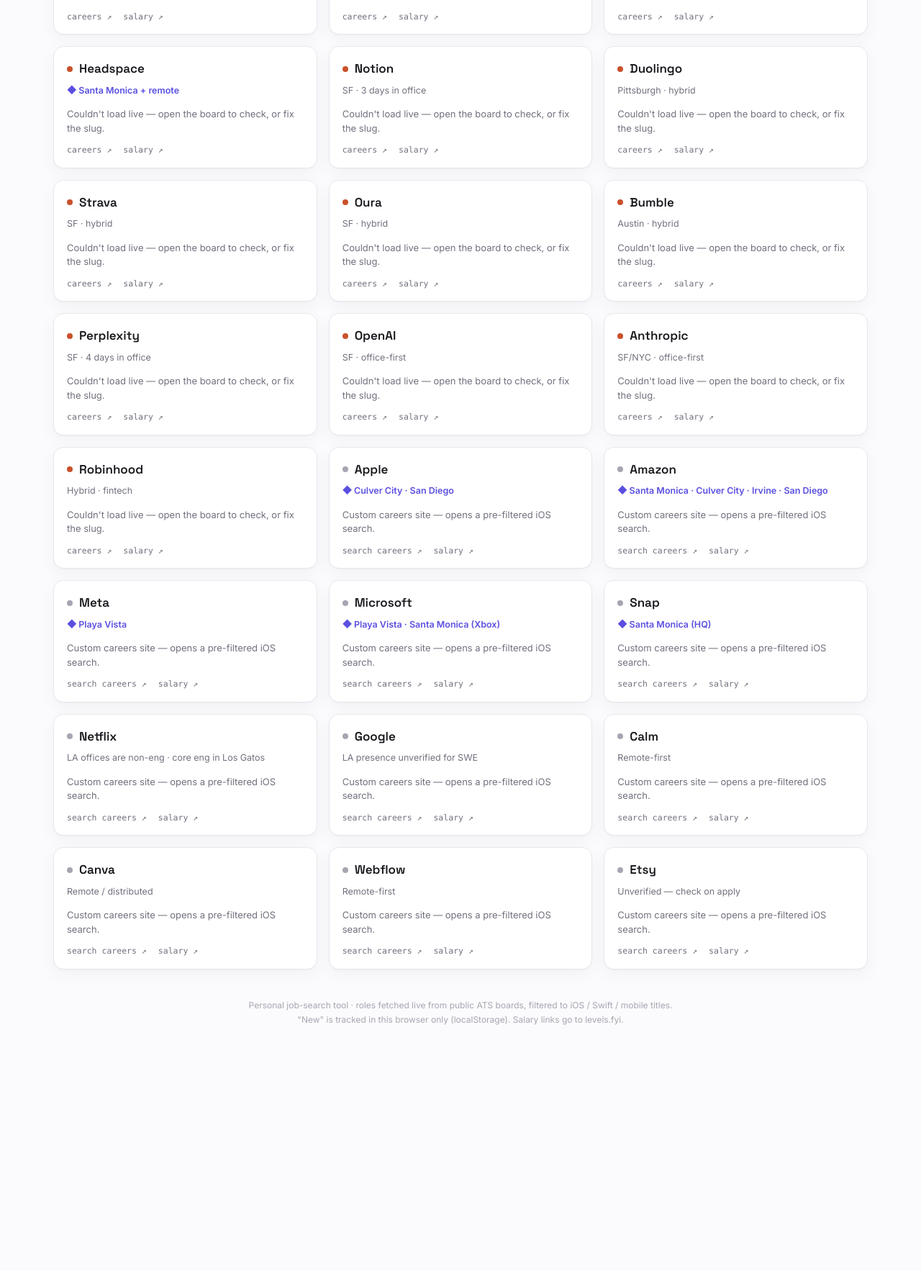
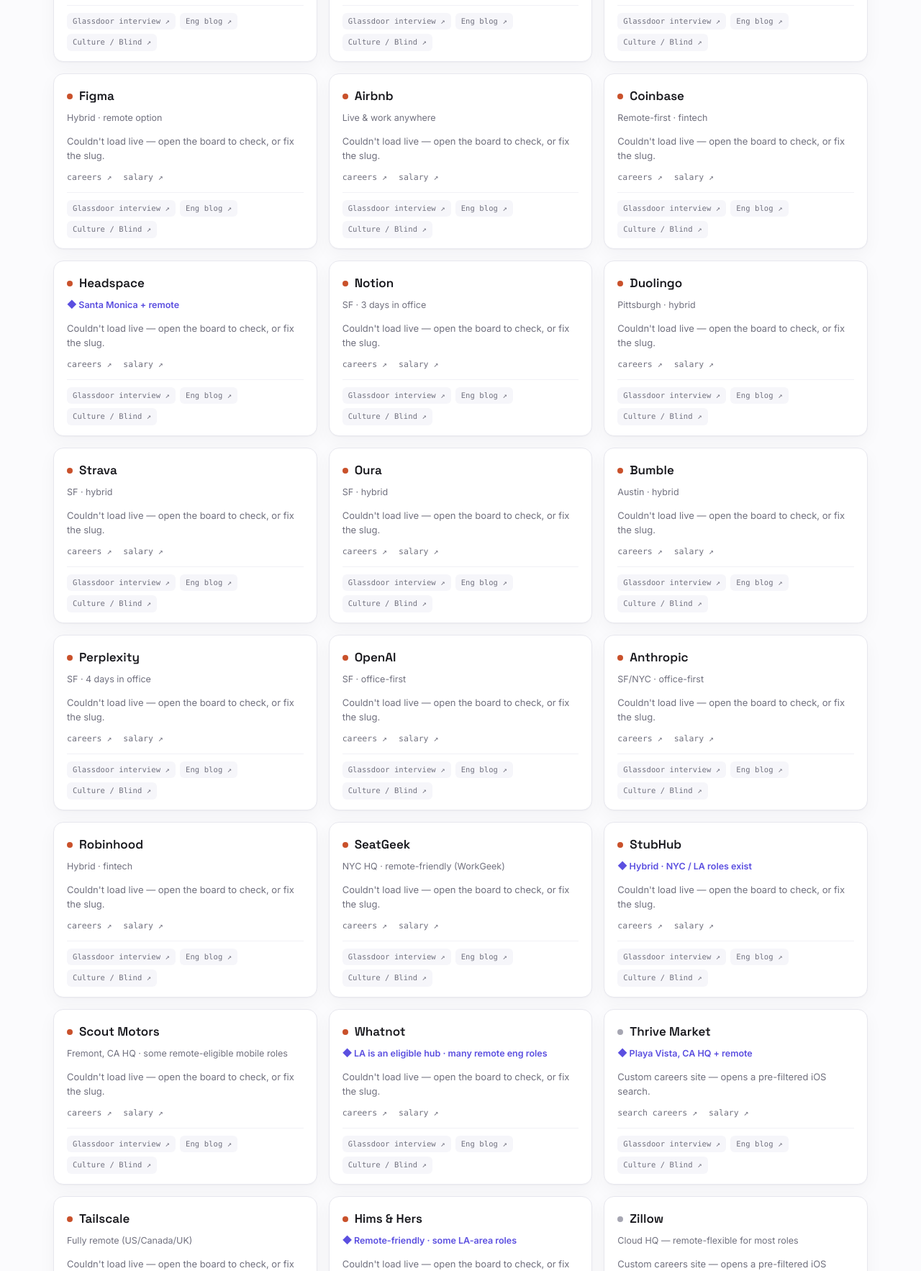
Before and after one commit to bpdabrowski/ios-job-dashboard, a plain HTML site: page index.html in a window 1280 px wide. Shown: the part 1034-2800 px from the top of the page at 72% size. Before the commit the page ends 2541 px from the top, so only its background shows below. Drawn offline with Linux system fonts and the light colour scheme; no server answers.

Commit message:
Added more companies

```diff
--- a/index.html
+++ b/index.html
@@ -270,6 +270,27 @@
   }
   .card__link:hover { color: var(--accent); border-color: var(--accent); }
 
+  .card__prep {
+    display: flex;
+    gap: 6px;
+    flex-wrap: wrap;
+    padding-top: 10px;
+    margin-top: 10px;
+    border-top: 1px solid #F1F1F6;
+  }
+  .prep-pill {
+    font-family: var(--mono);
+    font-size: 10.5px;
+    letter-spacing: .01em;
+    text-decoration: none;
+    color: var(--muted);
+    background: #F6F6FA;
+    border-radius: 6px;
+    padding: 4px 8px;
+    transition: background .14s ease, color .14s ease;
+  }
+  .prep-pill:hover { background: var(--accent-soft); color: var(--accent); }
+
   .skeleton {
     height: 13px; border-radius: 5px;
     background: linear-gradient(90deg, #F1F1F6 25%, #E9E9F0 50%, #F1F1F6 75%);
@@ -366,6 +387,28 @@
   { name:"Anthropic",  type:"ats", ats:"greenhouse", slug:"anthropic",  loc:"SF/NYC · office-first", la:false, levels:"anthropic" },
   { name:"Robinhood",  type:"ats", ats:"greenhouse", slug:"robinhood",  loc:"Hybrid · fintech", la:false, levels:"robinhood" }, // fintech — your call
 
+  // ---- Added per your request: SeatGeek, StubHub, Scout Motors, Whatnot,
+  // Thrive Market, Tailscale, Hims & Hers, Zillow, Fetch, Underdog Fantasy ----
+  { name:"SeatGeek",   type:"ats", ats:"greenhouse", slug:"seatgeek",       loc:"NYC HQ · remote-friendly (WorkGeek)", la:false, levels:"seatgeek" },
+  { name:"StubHub",    type:"ats", ats:"greenhouse", slug:"stubhubinc", boardAlt:true,
+    loc:"Hybrid · NYC / LA roles exist", la:true, levels:"stubhub" },
+  { name:"Scout Motors", type:"ats", ats:"greenhouse", slug:"scoutmotors",
+    loc:"Fremont, CA HQ · some remote-eligible mobile roles", la:false, levels:"scout-motors" },
+  { name:"Whatnot",    type:"ats", ats:"ashby",      slug:"whatnot",
+    loc:"LA is an eligible hub · many remote eng roles", la:true, levels:"whatnot" },
+  { name:"Thrive Market", type:"link", la:true, loc:"Playa Vista, CA HQ + remote",
+    careers:"https://www.thrivemarketjobs.com/", levels:"thrive-market" }, // custom careers site, not a confirmed public ATS slug
+  { name:"Tailscale",  type:"ats", ats:"greenhouse", slug:"tailscale", boardAlt:true,
+    loc:"Fully remote (US/Canada/UK)", la:false, levels:"tailscale" },
+  { name:"Hims & Hers", type:"ats", ats:"ashby",     slug:"hims-and-hers",
+    loc:"Remote-friendly · some LA-area roles", la:true, levels:"hims-and-hers" },
+  { name:"Zillow",     type:"link", la:false, loc:"Cloud HQ — remote-flexible for most roles",
+    careers:"https://www.zillow.com/careers/", levels:"zillow" }, // custom ATS, not a confirmed public slug
+  { name:"Fetch",      type:"ats", ats:"greenhouse", slug:"fetchrewards",
+    loc:"Remote (US)", la:false, levels:"fetch" },
+  { name:"Underdog Fantasy", type:"ats", ats:"greenhouse", slug:"underdogfantasy", boardAlt:true,
+    loc:"Remote-first (US)", la:false, levels:"underdog-fantasy" },
+
   // ---- Big tech / custom sites: link cards (SoCal offices noted) ----
   { name:"Apple",     type:"link", la:true,  loc:"Culver City · San Diego",
     careers:"https://jobs.apple.com/en-us/search?search=iOS&location=united-states-USA", levels:"apple" },
@@ -401,6 +444,10 @@
   greenhouse: {
     api:  s => `https://boards-api.greenhouse.io/v1/boards/${s}/jobs`,
     board:s => `https://boards.greenhouse.io/${s}`,
+    // some companies (StubHub, Tailscale, Underdog) display their board at
+    // job-boards.greenhouse.io instead of boards.greenhouse.io — the public
+    // JSON API token is identical either way, this only affects the link shown
+    boardAlt:s => `https://job-boards.greenhouse.io/${s}`,
     parse: d => (d.jobs||[]).map(j => ({
       id:String(j.id), title:j.title||"",
       loc:(j.location&&j.location.name)||"", url:j.absolute_url
@@ -427,6 +474,22 @@
 
 const levelsUrl = slug =>
   `https://www.levels.fyi/companies/${slug}/salaries/software-engineer`;
+
+/* ---------- Generated prep-resource links ----------
+   These are search URLs, not hand-curated pages — they never go
+   stale and always return something, even for obscure companies.
+   Google search is used instead of guessing site-specific search
+   URL formats (e.g. Glassdoor's interview search bakes the query's
+   character length into the URL, which is too fragile to generate). */
+const gsearch = q => `https://www.google.com/search?q=${encodeURIComponent(q)}`;
+
+function prepLinks(name){
+  return [
+    { label: "Glassdoor interview ↗", url: gsearch(`${name} software engineer interview questions site:glassdoor.com`) },
+    { label: "Eng blog ↗", url: gsearch(`${name} engineering blog iOS`) },
+    { label: "Culture / Blind ↗", url: gsearch(`${name} iOS interview culture (site:teamblind.com OR site:reddit.com)`) },
+  ];
+}
 
 /* ---------- State ---------- */
 const LS_SEEN = "iosjobs.seen.v1";
@@ -459,9 +522,14 @@
     <div class="card__body"></div>
     <div class="card__foot">
       ${c.type==='ats'
-        ? `<a class="card__link" target="_blank" rel="noopener" href="${ATS[c.ats].board(c.slug)}">careers ↗</a>`
+        ? `<a class="card__link" target="_blank" rel="noopener" href="${c.boardAlt ? ATS[c.ats].boardAlt(c.slug) : ATS[c.ats].board(c.slug)}">careers ↗</a>`
         : `<a class="card__link" target="_blank" rel="noopener" href="${c.careers}">search careers ↗</a>`}
       <a class="card__link" target="_blank" rel="noopener" href="${levelsUrl(c.levels)}">salary ↗</a>
+    </div>
+    <div class="card__prep">
+      ${prepLinks(c.name).map(p =>
+        `<a class="prep-pill" target="_blank" rel="noopener" href="${p.url}">${p.label}</a>`
+      ).join("")}
     </div>`;
   const body = el.querySelector(".card__body");
   if (c.type === "link") {
```
